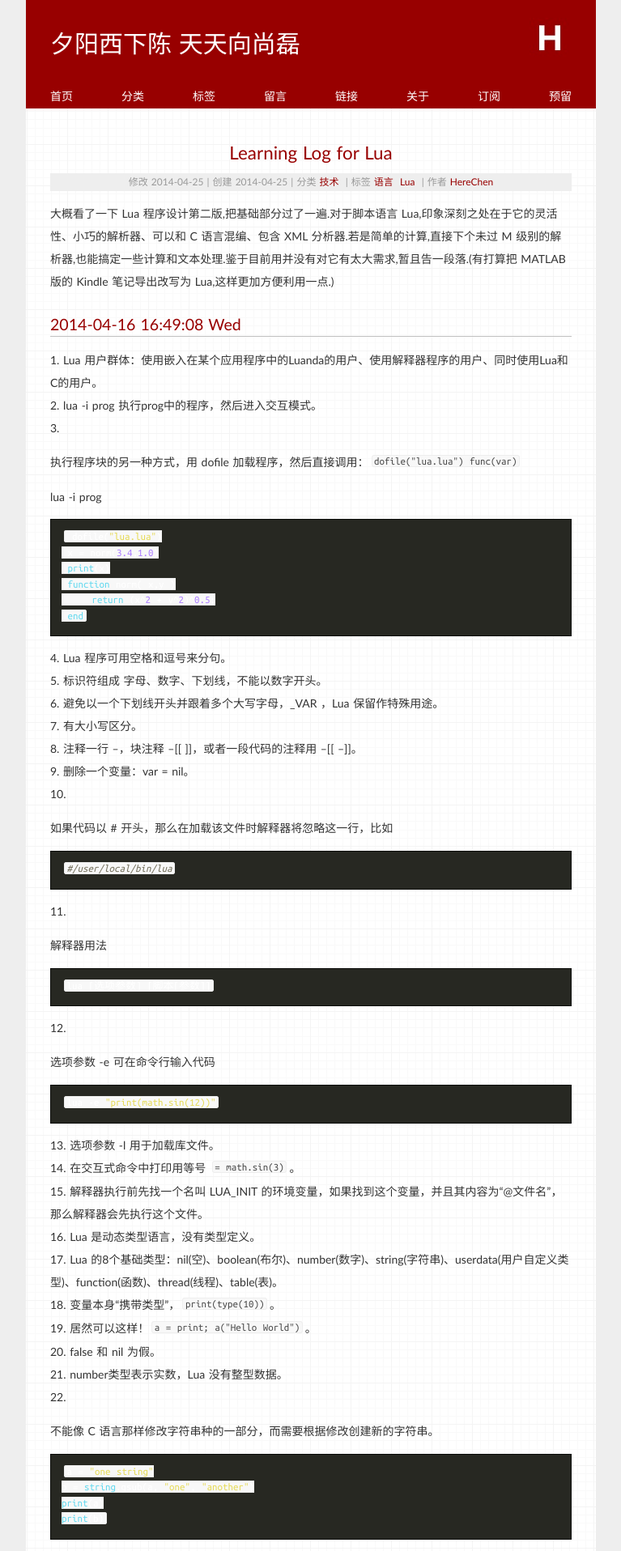
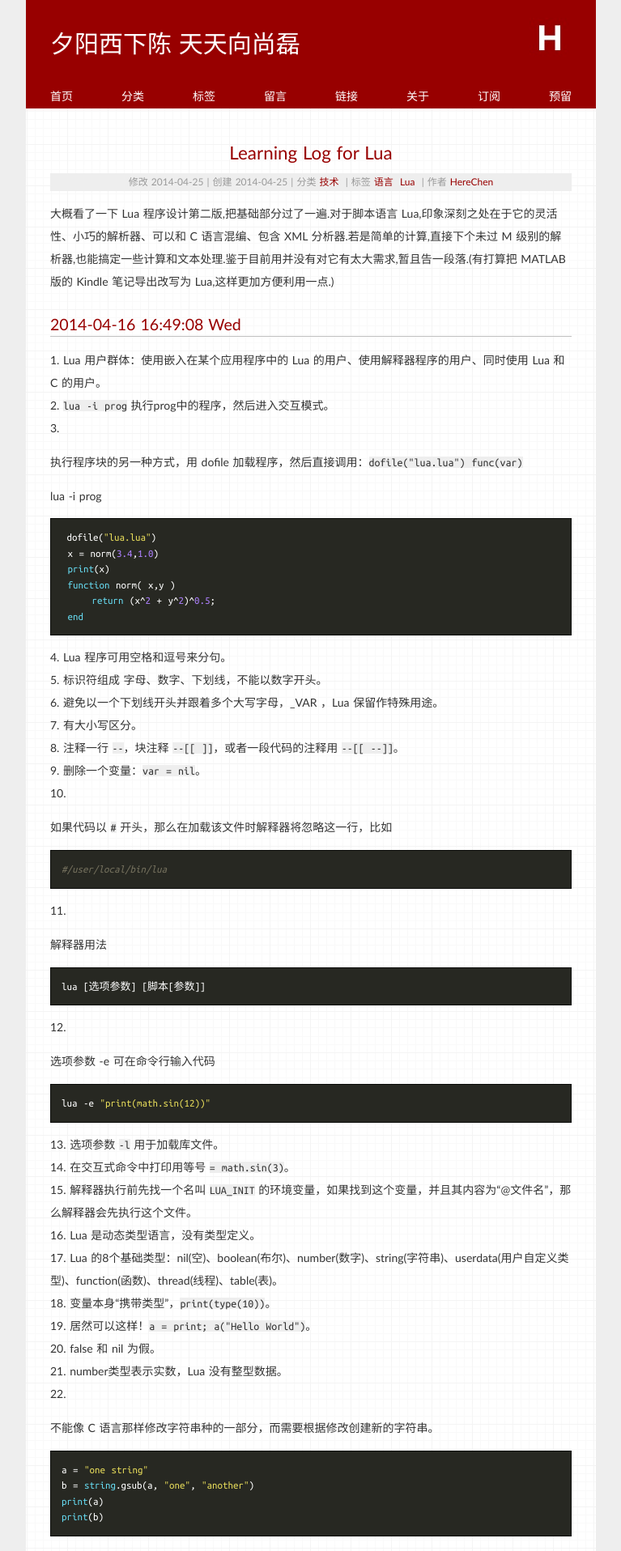
Before and after one commit to Xuezhiyuanlin/herechen.github.io, a Jekyll site: the page built from _posts/2014-04-25-Learning-Log-for-Lua.md, in a window 1280 px wide. Shown: the top 1916 px of the page at 81% size, without its empty margins (256-1023 px from the left). Built offline with Jekyll 4.4.1, drawn with Linux system fonts in a browser that asks for light colours; some web fonts are replaced; Markdown is read by kramdown in place of the engine named in the settings; comment, search, counter and statistics services are not loaded; some of the changed text lies outside the part shown.

Commit message:
herechen

```diff
--- a/_posts/2014-04-25-Learning-Log-for-Lua.md
+++ b/_posts/2014-04-25-Learning-Log-for-Lua.md
@@ -11,8 +11,8 @@
 
 ## 2014-04-16 16:49:08 Wed
 
-1. Lua 用户群体：使用嵌入在某个应用程序中的Luanda的用户、使用解释器程序的用户、同时使用Lua和C的用户。
-2. lua -i prog 执行prog中的程序，然后进入交互模式。
+1. Lua 用户群体：使用嵌入在某个应用程序中的 Lua 的用户、使用解释器程序的用户、同时使用 Lua 和 C 的用户。
+2. `lua -i prog` 执行prog中的程序，然后进入交互模式。
 3. 执行程序块的另一种方式，用 dofile 加载程序，然后直接调用：`dofile("lua.lua")  func(var)`
 
     	lua -i prog
@@ -27,9 +27,9 @@
 5. 标识符组成 字母、数字、下划线，不能以数字开头。
 6. 避免以一个下划线开头并跟着多个大写字母，_VAR ，Lua 保留作特殊用途。
 7. 有大小写区分。
-8. 注释一行 --，块注释 --[[ ]]，或者一段代码的注释用 --[[ --]]。
-9. 删除一个变量：var = nil。
-10. 如果代码以 # 开头，那么在加载该文件时解释器将忽略这一行，比如
+8. 注释一行 `--`，块注释 `--[[ ]]`，或者一段代码的注释用 `--[[ --]]`。
+9. 删除一个变量：`var = nil`。
+10. 如果代码以 `#` 开头，那么在加载该文件时解释器将忽略这一行，比如
 
 	    #/user/local/bin/lua
 
@@ -41,9 +41,9 @@
 
 		lua -e "print(math.sin(12))"
 
-13. 选项参数 -l 用于加载库文件。
+13. 选项参数 `-l` 用于加载库文件。
 14. 在交互式命令中打印用等号 `= math.sin(3)`。
-15. 解释器执行前先找一个名叫 LUA_INIT 的环境变量，如果找到这个变量，并且其内容为“@文件名”，那么解释器会先执行这个文件。
+15. 解释器执行前先找一个名叫 `LUA_INIT` 的环境变量，如果找到这个变量，并且其内容为“@文件名”，那么解释器会先执行这个文件。
 16. Lua 是动态类型语言，没有类型定义。
 17. Lua 的8个基础类型：nil(空)、boolean(布尔)、number(数字)、string(字符串)、userdata(用户自定义类型)、function(函数)、thread(线程)、table(表)。
 18. 变量本身“携带类型”，`print(type(10))`。
@@ -108,7 +108,7 @@
 45. Lua 所有的标准库都是 C 语言编写的。
 46. userdata 可以将任意的 C 语言数据存储到 Lua 变量中。
 47. Lua 支持的操作符有：+(加)、-(减)、*(乘)、/(除)、^(指数)、%(取模)、-(负号)。
-48. 关系操作符：<、>、<=、>=、==、~=。
+48. 关系操作符：`<、>、<=、>=、==、~=`。
 49. 两个不同的索引不相等
 
 		a = {}; a.x = 1;
@@ -118,7 +118,7 @@
 50. 逻辑操作符：and、or、not. `print(5 or 4)`。
 51. 取两数之大：`max = (x > y) and x or y`。
 52. 字符串连接：`print("Hello" .. " World")`。
-53. 操作符优先级：^、not # -(一元)、* / %、+ -、..、< > <= >= ~= ==、and、or。
+53. 操作符优先级：`^`、`not # -`(一元)、`* / %`、`+ -`、`..`、`< > <= >= ~= ==`、`and`、`or`。
 54. table 构造
 
 		days = {"Sunday", "Monday", "Tuesday"}
@@ -133,7 +133,7 @@
 56. 多重赋值语句：`a,b = 10, 2`, 交换：`x,y = y,x`。
 57.  局部变量仅用于声明它们的那个块：`local x`、`local x=x`。
 58. 尽可能使用局部变量。
-59. 控制语句：if、while、repeat、for; if、while、for 以 end 结尾, repeat 以 until 结尾。
+59. 控制语句：`if`、`while`、`repeat`、`for`; `if`、`while`、`for` 以 `end` 结尾, `repeat` 以 `until` 结尾。
 60. if then else
 
 		if a < 0 then a = 0 end
@@ -187,14 +187,14 @@
 		print(disptwo())
 
 69. 多值返回：`print(unpack({1,2,3}))`,可用于函数变长参数的输入, `f(unpack(var))`。
-70. 对于变长参数包含 nil 的,可用select
+70. 对于变长参数包含 nil 的,可用 select
 
 		for i=1,select('#',...) do
 		local arg=select(i,...)
 		...
 		end
 
-	select('#',...) 返回的变长参数总长包括 nil。
+	`select('#',...)` 返回的变长参数总长包括 nil。
 71. 具名实参
 
 		rename{old="temp.lua", new="temp1.lua"}
@@ -287,4 +287,4 @@
 	end
 	s = table.concat(t, "\n") .. "\n"
 
-84. 在 Lua 中,只能设置 table 的元表(metatable),若要设置其他类型的值的元表,则必须通过 C 代码来完成。通过元表和元方法来实现 table 的操作,比如加法减法。
+84. 在 Lua 中,只能设置 table 的元表 (metatable),若要设置其他类型的值的元表,则必须通过 C 代码来完成。通过元表和元方法来实现 table 的操作,比如加法减法。
--- a/media/css/style.css
+++ b/media/css/style.css
@@ -90,20 +90,8 @@ blockquote p{margin:0;padding:.5em 0;}
 /* code */
 code,pre{font-family: 'Ubuntu Mono', monospace;}
 pre{overflow: auto;margin:1em 0;font-size:13px;line-height:1.5;}
-.content li code,.content p code,.content table code {
-	color: #4d4d4d;
-	background: #f8f8f8;
-	padding: 0 0.2em;
-	border: 1px solid #eee;
-	border-radius: 3px 3px;
-	position: relative;
-	top: -2px;
-	margin: 0 3px;
-	font-size:13px;
-}
+code {background: #eee;}
+pre code{background: #272822;}
 /*tag*/
 #tag_cloud{margin-bottom: 1em;}
 #tag_cloud a:hover{color:#333 !important;text-decoration:none;}
-
-
-/*embed,object,iframe{display:block;margin:4px auto;}*/
```
Also changed, not shown: 1 other file.
